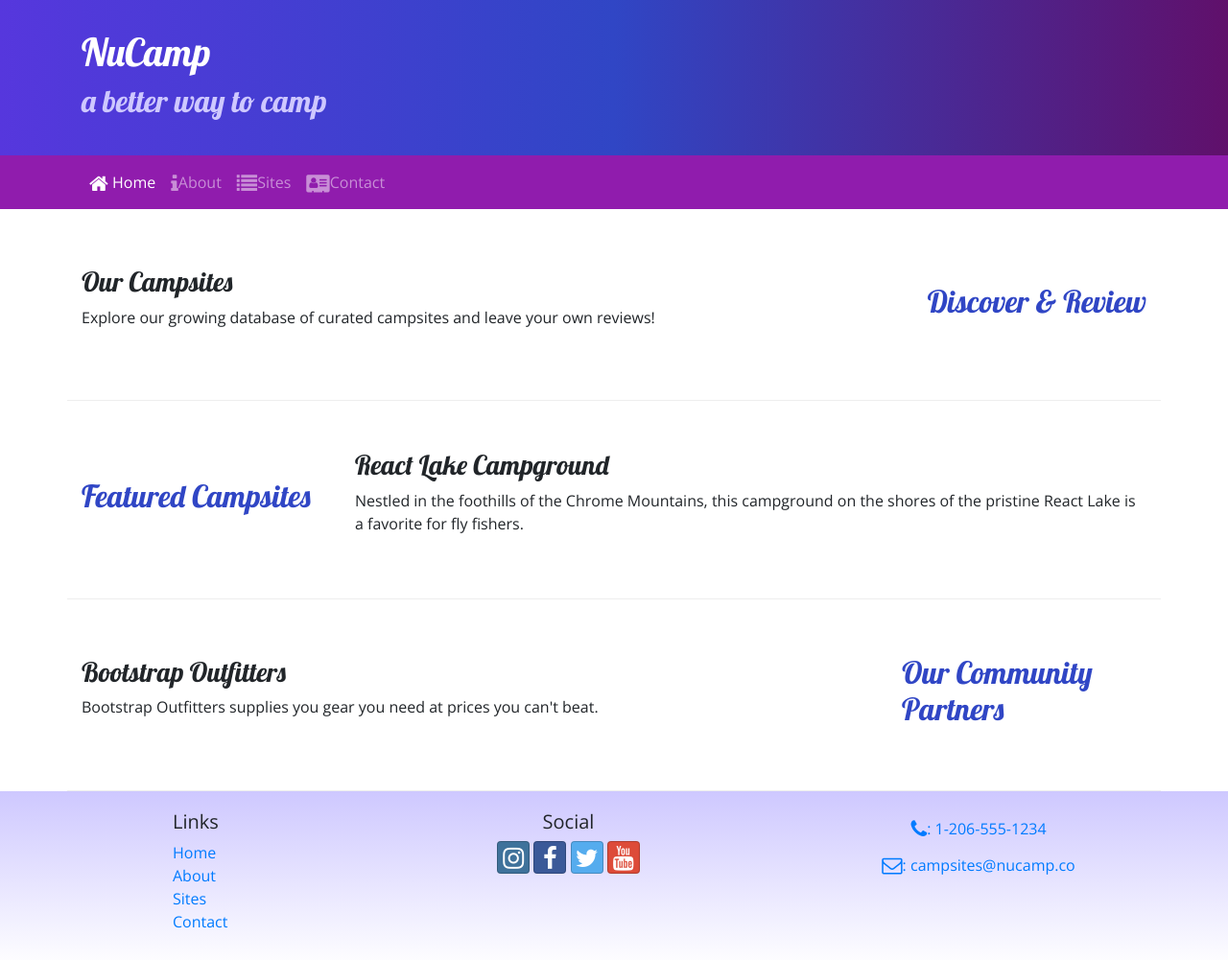
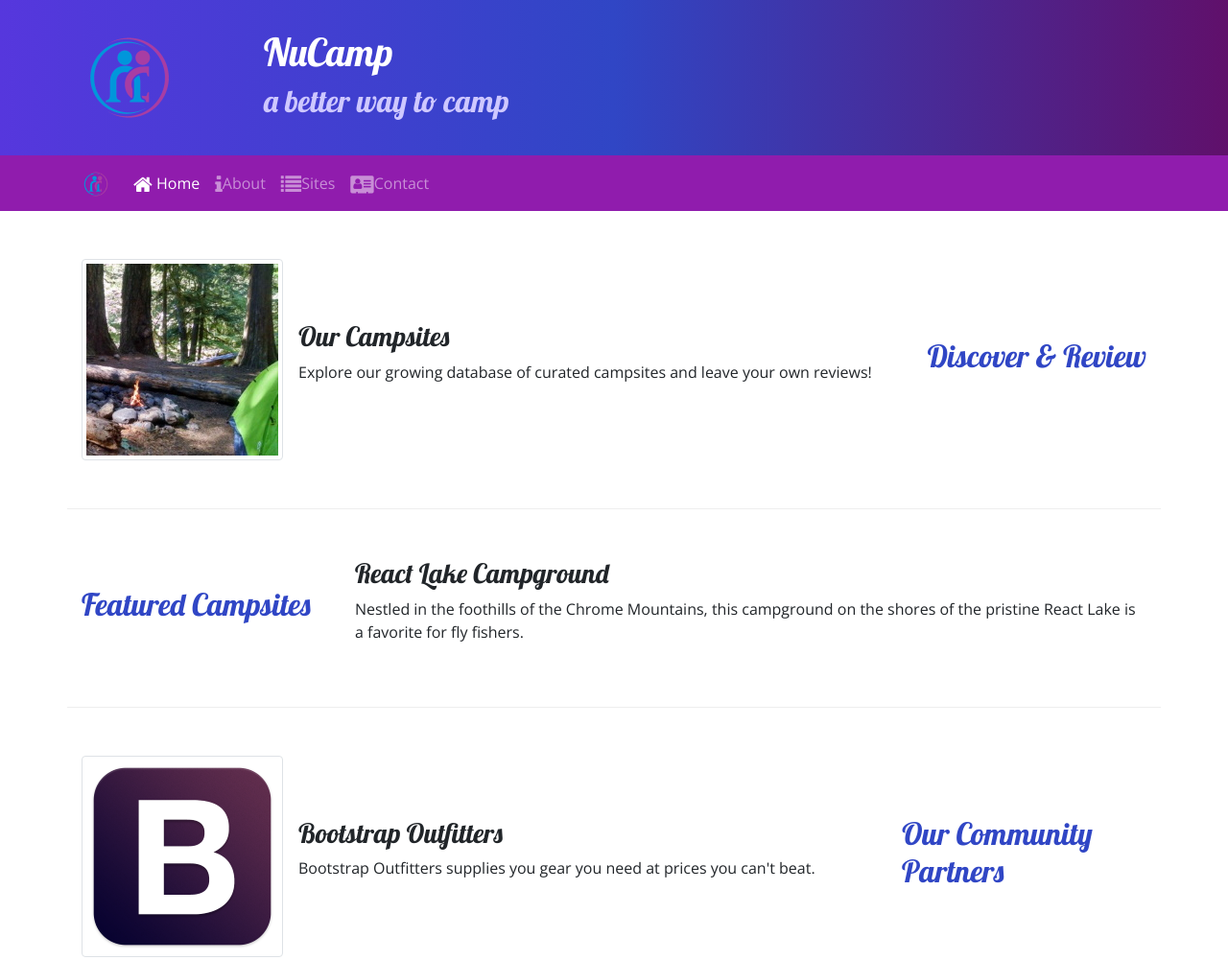
Before and after one commit to bmisrah/Nucampsite, a website: page index.html in a window 1280 px wide. Shown: the top 1001 px of the page at 96% size. Drawn offline with nearby package versions, Linux system fonts and the light colour scheme.

Commit message:
Images and Media

```diff
--- a/index.html
+++ b/index.html
@@ -30,6 +30,9 @@
     <header class="jumbotron jumbotron-fluid">
       <div class="container">
         <div class="row">
+            <div class="col-4 col-sm-3 col-md-2 align-self-center">
+              <a href="#"><img src="img/logo.png" class="img-fluid"></a>
+            </div>
           <div class="col">
             <h1>NuCamp</h1>
             <h2>a better way to camp</h2>
@@ -39,8 +42,11 @@
     </header>
     <nav class="navbar navbar-expand-sm navbar-dark sticky-top">
       <div class="container">
+        <a class="navbar-brand"  href="#">
+          <img src="img/logo.png" height="30" width="30">
+        </a>
         <button
-          class="navbar-toggler ml-auto"
+          class="navbar-toggler"
           type="button"
           data-toggle="collapse"
           data-target="#nucampNavbar"
@@ -81,16 +87,19 @@
           <h2 class="text-sm-right">Discover & Review</h2>
         </div>
         <div class="col">
+          <div class="media">
+          <img class="d-flex mr-3 img-thumbnail"  src="img/breadcrumb-trail-thumb.jpg" alt="Breadcrumb Trail thumbnail" >
+          <div class="media-body align-self-center">
           <h3>Our Campsites</h3>
           <p class="d-none d-sm-block">
             Explore our growing database of curated campsites and leave your own
             reviews!
           </p>
         </div>
+        </div>
+        </div>
       </div>
-    </div>
 
-    <div class="container">
       <div class="row row-content align-items-center">
         <div class="col-sm-4 col-md-3">
           <h2>Featured Campsites</h2>
@@ -103,19 +112,24 @@
           </p>
         </div>
       </div>
-    </div>
 
-    <div class="container">
+
+
       <div class="row row-content align-items-center">
         <div class="col-sm-4 order-sm-last col-md-3">
           <h2>Our Community Partners</h2>
         </div>
         <div class="col">
+          <div class="media">
+            <img class="d-flex mr-3 img-thumbnail" src="img/bootstrap-thumb.png" alt="Bootstrap Outfitters" />
+            <div class="media-body align-self-center">
           <h3>Bootstrap Outfitters</h3>
           <p class="d-none d-sm-block">
             Bootstrap Outfitters supplies you gear you need at prices you can't
             beat.
           </p>
+        </div>
+        </div>
         </div>
       </div>
     </div>
```
Also changed, not shown: aboutus.html (+7 -2 lines), contactus.html (+7 -2 lines), img/bootstrap-thumb.png (added), img/breadcrumb-trail-thumb.jpg (added), img/breadcrumb-trail.jpg (added), img/chrome-river-thumb.jpg (added), img/chrome-river.jpg (added), img/logo.png (added), img/react-lake-thumb.jpg (added), img/react-lake.jpg (added).
